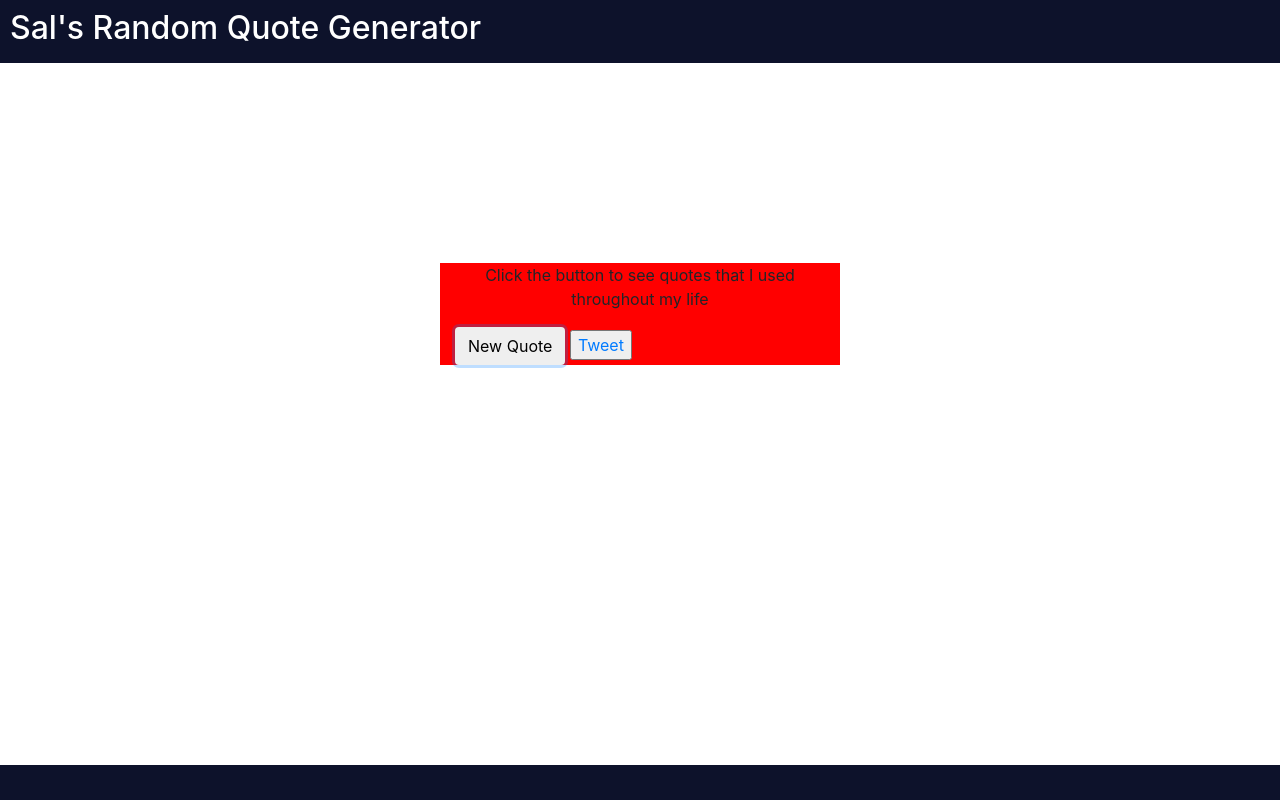
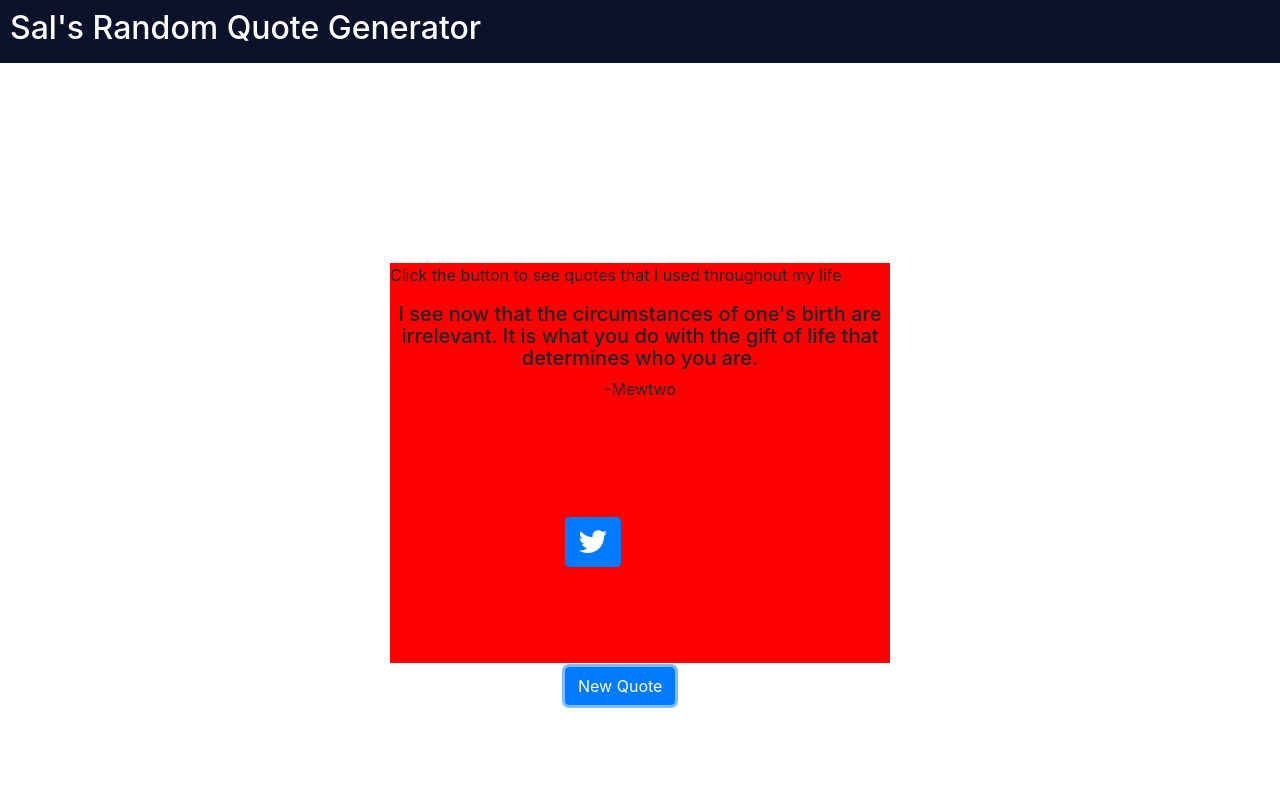
Before and after one commit to salvillalon45/freecodecamp-randomQuoteGenerator, a plain HTML site: page index.html in a window 1280 px wide. Both pictures are taken after a click on the button "New Quote". Shown: the top 800 px of the page. Drawn offline with nearby package versions, Linux system fonts and the light colour scheme.

```diff
--- a/index.html
+++ b/index.html
@@ -8,6 +8,11 @@
     <link rel="stylesheet" href="https://maxcdn.bootstrapcdn.com/bootstrap/4.0.0-beta/css/bootstrap.min.css" integrity="sha384-/Y6pD6FV/Vv2HJnA6t+vslU6fwYXjCFtcEpHbNJ0lyAFsXTsjBbfaDjzALeQsN6M" crossorigin="anonymous">
     <link rel="stylesheet" type="text/css" href="https://maxcdn.bootstrapcdn.com/font-awesome/4.7.0/css/font-awesome.css">
     <link href= "./resources/css/style.css" type="text/css" rel="stylesheet">
+    <!-- <script type="text/javascript" src="./resources/js/main.js"></script> -->
+    <!-- <script src="https://code.jquery.com/jquery-3.2.1.min.js"
+    integrity="sha256-hwg4gsxgFZhOsEEamdOYGBf13FyQuiTwlAQgxVSNgt4="
+    crossorigin="anonymous"></script>
+    <script type="text/javascript" src="./resources/js/main.js"></script> -->
   </head>
   <body>
     <!-- ******************************************* -->
@@ -19,17 +24,25 @@
 
 
     <div class='container'>
-      <div class='text-center'>
+      <div class="row text-center">
         <p>Click the button to see quotes that I used throughout my life</p>
+      </div>
+      <div class="row text-center">
+        <div class="col-xs-12 quote">
+          Quote will go here
+        </div>
+      </div>
+      <div class="col-xs-12">
+        <div class="buttons">
+          <button type="button" onclick="twitter_relocation()" class="btn btn-primary twitter-button">
+            <a href="https://www.google.com"></a>
+            <i class="fa fa-twitter fa-2x" aria-hidden="true">
+            </i>
+          </button>
 
 
-
-      </div>
-      <div class="buttons">
-        <button type="button" class="btn btn-default">New Quote</button>
-        <button><a href="https://twitter.com/share?ref_src=twsrc%5Etfw" class="twitter-share-button" data-show-count="false">Tweet</a><script async src="https://platform.twitter.com/widgets.js" charset="utf-8"></script>
-
-        <!-- Working on creating the twitter button -->
+          <button type='submit' id="new_quote" class="btn btn-primary">New Quote</button>
+        </div>
       </div>
     </div>
 
@@ -59,5 +72,13 @@
        </div> -->
       </div>
    </footer>
+
+
+   <script async src="https://platform.twitter.com/widgets.js" charset="utf-8"></script>
+   <script src="https://code.jquery.com/jquery-3.2.1.min.js"
+   integrity="sha256-hwg4gsxgFZhOsEEamdOYGBf13FyQuiTwlAQgxVSNgt4="
+   crossorigin="anonymous"></script>
+   <script type="text/javascript" src="./resources/js/main.js"></script>
+
   </body>
 </html>
--- a/resources/css/style.css
+++ b/resources/css/style.css
@@ -12,11 +12,19 @@
 /* ******************************************* */
 .container {
   background-color: red;
-  width: 400px;
+  width: 500px;
+  height: 400px;
   margin-top: 200px;
 }
 
-.buttons{}
+.buttons button {
+  margin-left: 160px;
+  margin-top: 100px;
+}
+
+button .twitter {
+  border-radius:10px;
+}
 
 
 
--- /dev/null
+++ b/resources/js/main.js
@@ -0,0 +1,77 @@
+var html = "";
+var count = 0;
+var quotes = [
+  {"id": 0, "color": "purple", mewtwo: "I see now that the circumstances of one's birth are irrelevant. It is what you do with the gift of life that determines who you are."},
+  {"id": 1, "color": "green", khanacademy: "Failing is just another word for growing and you keep going. This is learning."},
+  {"id": 2, "color": "blue", oak: "There is a time and place for everything, but not now!"}
+];
+var twitter_text = "";
+
+
+function query_twitter_text()
+{
+  for (var word in twitter_text)
+  {
+      console.log(word);
+  }
+}
+
+
+function twitter_relocation()
+{
+  location.href = "https://www.google.com/";
+}
+
+
+
+
+$(document).ready(function() {
+  $("#new_quote").on("click", function() {
+    $(".quote").hide();
+    for (var key in quotes) {
+
+      if (count === 0)
+      {
+        html += "<div class='quote'>";
+        html += "<h5>" + quotes[0]["mewtwo"] + "</h5>";
+        html += "<p> -" + "Mewtwo" + "</p>";
+        $(".quote").html(quotes[key]).fadeIn(1500);
+        $(".quote").html(html);
+        html = "";
+        twitter_text += quotes[0]["mewtwo"] + " Mewtwo, Pokemon The First Movie: Mewtwo Strikes Back";
+        console.log(twitter_text);
+        query_twitter_text();
+        break;
+      }
+      else if (count === 1)
+      {
+        html += "<div class='quote'>";
+        html += "<h5>" + quotes[1]["khanacademy"] + "</h5>";
+        html += "<p> -" + "Khan Academy" + "</p>";
+        $(".quote").html(quotes[key]).fadeIn(1500);
+        $(".quote").html(html);
+        html = "";
+        break;
+      }
+      else if (count === 2)
+      {
+        html += "<div class='quote'>";
+        html += "<h5>" + quotes[2]["oak"] + "</h5>";
+        html += "<p> -" + "Professor Oak" + "</p>";
+        $(".quote").html(quotes[key]).fadeIn(1500);
+        $(".quote").html(html);
+        html = "";
+        break;
+      }
+    }
+    count++;
+    if (count >= 3) {
+      count = 0;
+    }
+  });
+
+  // $(".twitter-button").on("click", function() {
+  //
+  // }
+
+});
--- /dev/null
+++ b/resources/js/quotes.json
@@ -0,0 +1,5 @@
+{
+  "Failing is just another word for growing and you keep going. This is learning. By Khan Academy": "green",
+  "I see now that the circumstances of one's birth are irrelevant. It is what you do with the gift of life that determines who you are. By Mewtwo: Pokemon The First Movie-Mewtwo Strikes Back":"purple",
+  "There is a time and place for everything, but not now. By Professor Oak: Pokemon Red and Blue": "blue"
+};
```
